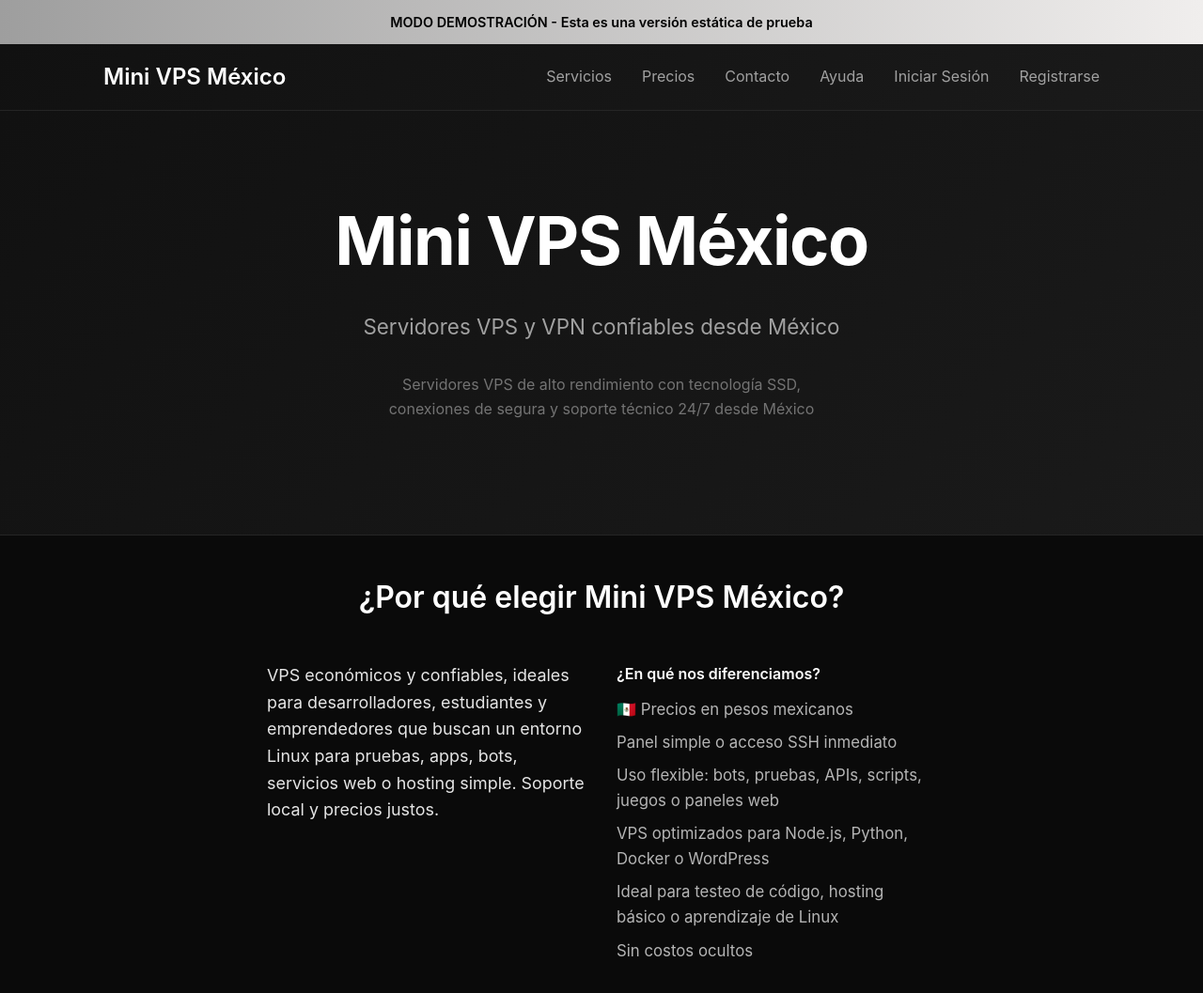
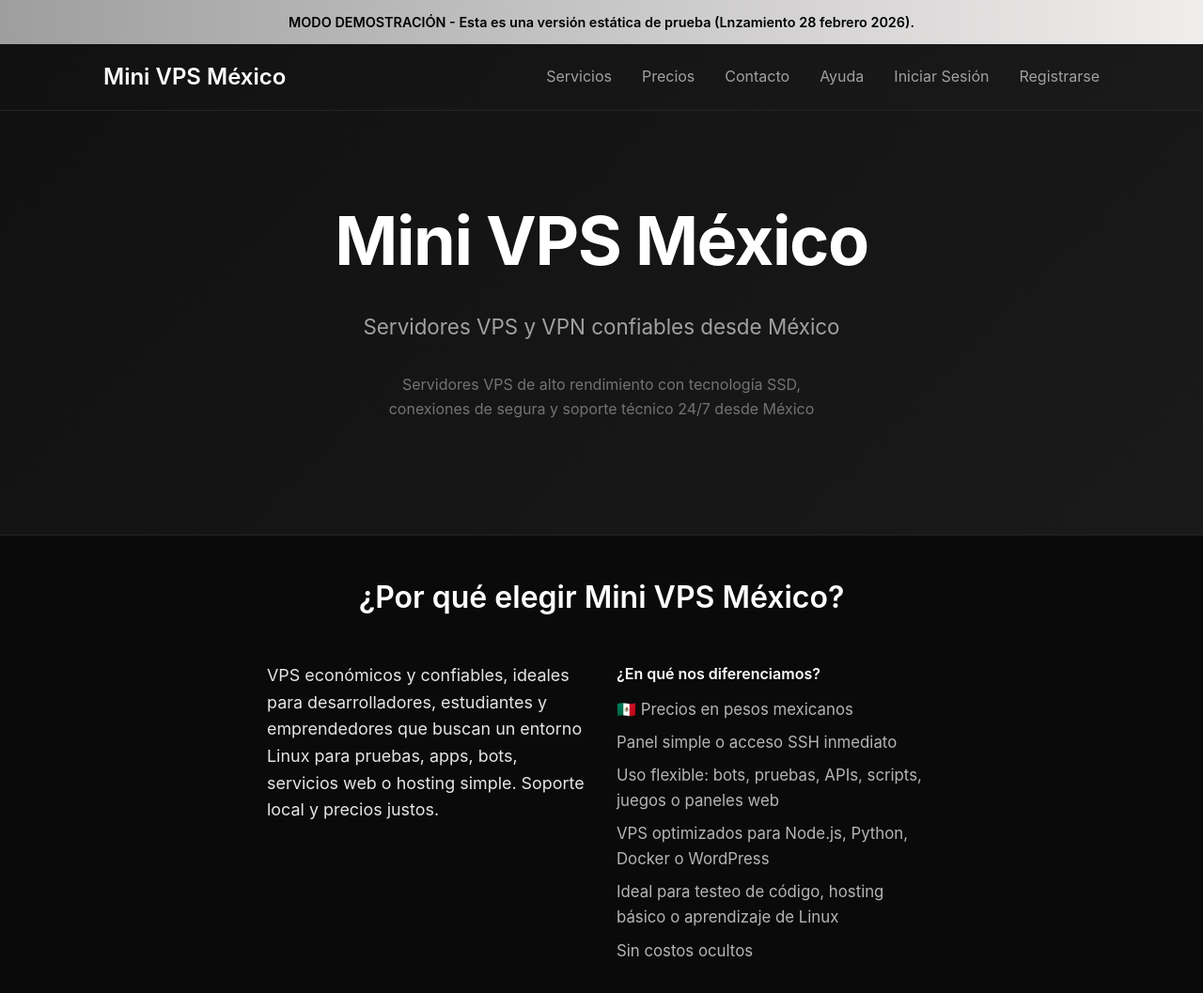
Before and after one commit to JahirWH/mini_vps_mexico, a plain HTML site: page index.html in a window 1280 px wide. Shown: the top 1057 px of the page at 94% size. Drawn offline with Linux system fonts and the light colour scheme.

Commit message:
Contenido

```diff
--- a/index.html
+++ b/index.html
@@ -540,7 +540,7 @@
   <body>
     <!-- Demo Banner -->
     <div class="demo-banner">
-       MODO DEMOSTRACIÓN - Esta es una versión estática de prueba
+       MODO DEMOSTRACIÓN - Esta es una versión estática de prueba (Lnzamiento 28 febrero 2026).
     </div>
 
     <nav class="nav">
```
Also changed, not shown: README.md, demo.png, demo2.png (added), 1 other file.
